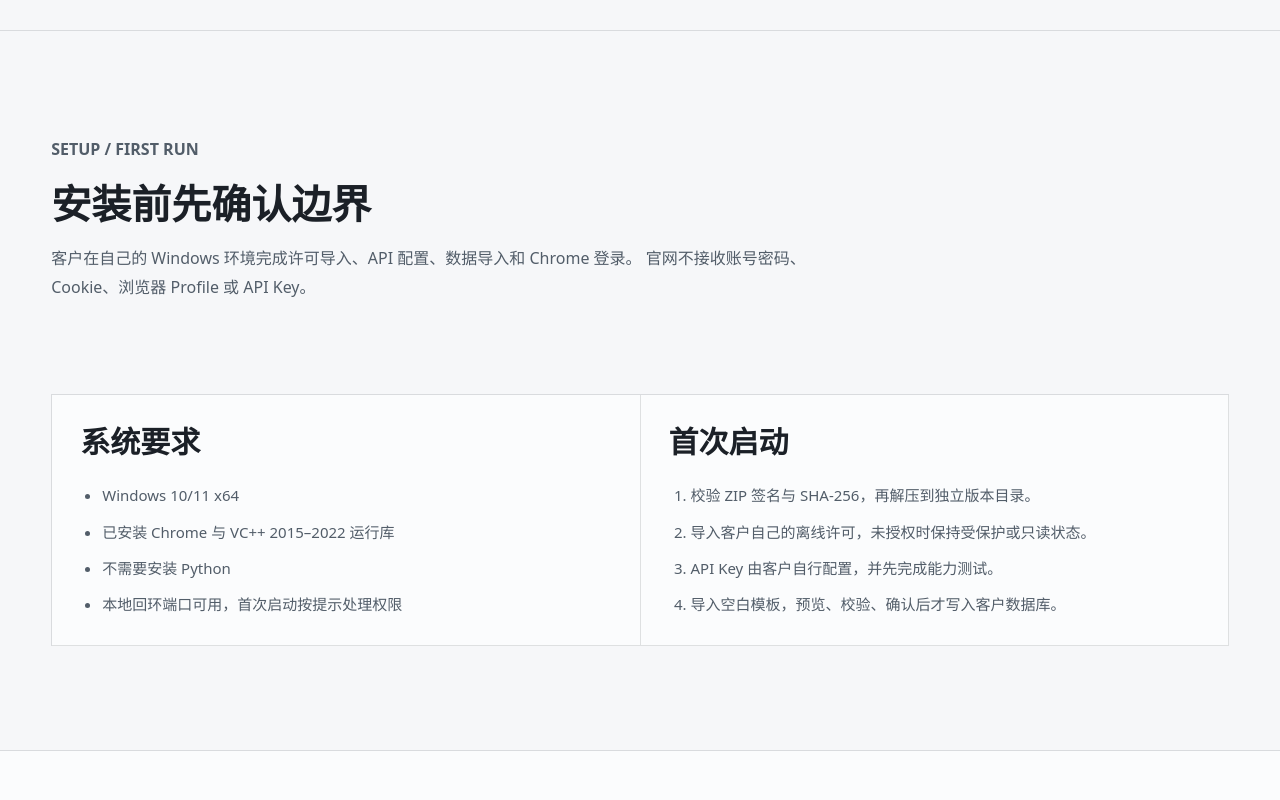
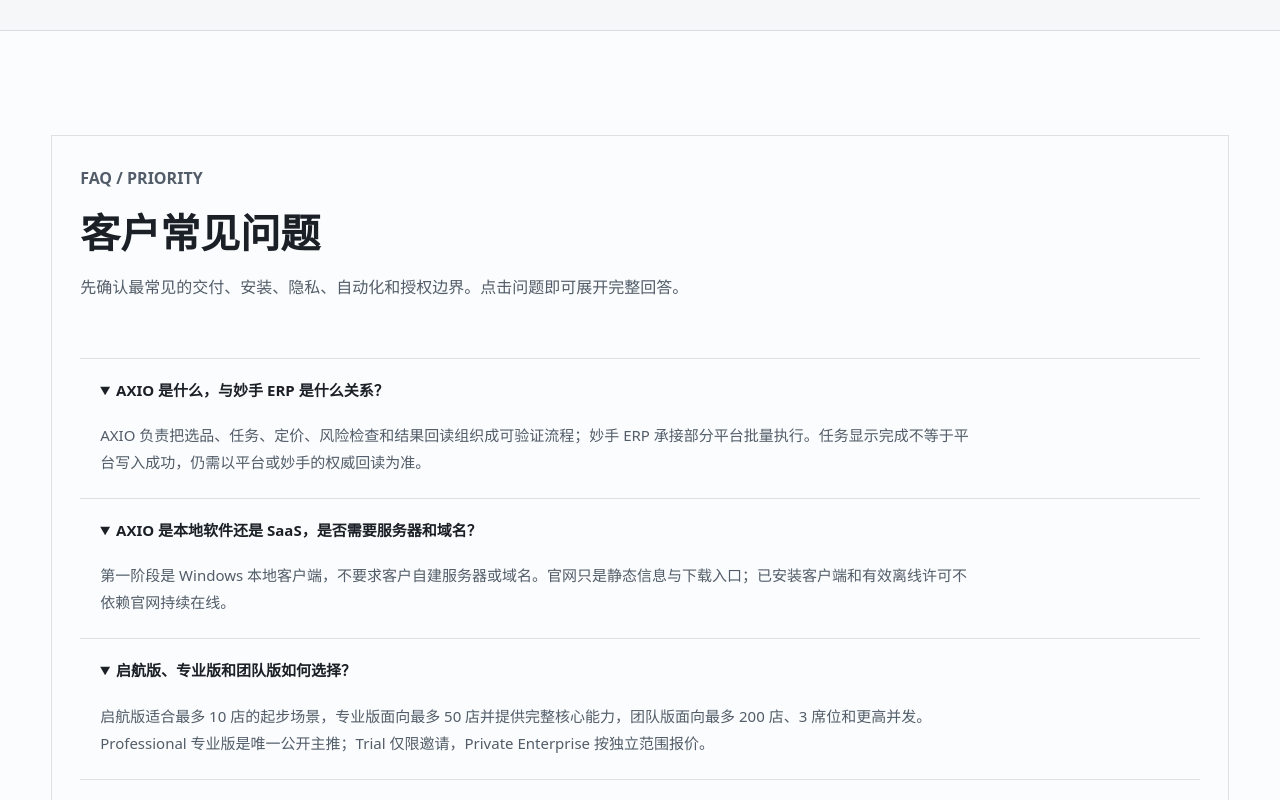
Before and after one commit to NJCN-AXIO/axio-web, a Next.js app: page /download in a window 1280 px wide. Shown: the part 1820-2620 px from the top of the page. Built offline with nearby package versions, Linux system fonts and the light colour scheme.

Commit message:
feat: surface download center faq

```diff
--- a/src/app/(marketing)/download/page.tsx
+++ b/src/app/(marketing)/download/page.tsx
@@ -36,6 +36,9 @@
               配置、空白数据导入和手动升级路径。
               当前不提供账号鉴权下载，也不填写未经验收的真实下载链接。
             </p>
+            <a className="button button--quiet download-faq-jump" href="#faq">
+              查看客户 FAQ
+            </a>
           </div>
           <aside className="marketing-hero__aside">
             <strong>静态官网，链接手动发布</strong>
@@ -68,6 +71,16 @@
             </p>
           </header>
           <WechatContact className="download-wechat-contact" />
+        </div>
+      </section>
+
+      <section
+        className="marketing-section marketing-section--surface"
+        aria-label="客户常见问题"
+        id="faq"
+      >
+        <div className="marketing-section__inner">
+          <FaqList groups={content.faqGroups} />
         </div>
       </section>
 
@@ -149,15 +162,6 @@
         </div>
       </section>
 
-      <section
-        className="marketing-section marketing-section--surface"
-        aria-label="客户常见问题"
-      >
-        <div className="marketing-section__inner">
-          <FaqList groups={content.faqGroups} />
-        </div>
-      </section>
-
       <MarketingCta
         description="如果下载链接尚未发布，请联系 AXIO 获取经过验收的版本信息。"
         title="先确认交付边界，再开始安装"
--- a/src/app/(marketing)/marketing.css
+++ b/src/app/(marketing)/marketing.css
@@ -560,6 +560,10 @@
   font-weight: 750;
 }
 
+.download-faq-jump {
+  margin-top: 20px;
+}
+
 .faq-list,
 .faq-priority,
 .faq-groups,
@@ -573,6 +577,9 @@
 }
 
 .faq-priority {
+  padding: 28px;
+  border: 1px solid var(--border);
+  background: var(--surface);
   gap: 4px;
 }
 
--- a/src/components/marketing/faq-list.tsx
+++ b/src/components/marketing/faq-list.tsx
@@ -1,8 +1,14 @@
 import type { FaqGroup, FaqItem } from "../../content";
 
-function FaqEntry({ item }: { item: FaqItem }) {
+function FaqEntry({
+  item,
+  defaultOpen = false,
+}: {
+  item: FaqItem;
+  defaultOpen?: boolean;
+}) {
   return (
-    <details className="faq-entry">
+    <details className="faq-entry" open={defaultOpen}>
       <summary>{item.question}</summary>
       <p>{item.answer}</p>
     </details>
@@ -25,8 +31,8 @@
           </p>
         </header>
         <div className="faq-list__entries">
-          {priorityItems.map((item) => (
-            <FaqEntry item={item} key={item.question} />
+          {priorityItems.map((item, index) => (
+            <FaqEntry defaultOpen={index < 5} item={item} key={item.question} />
           ))}
         </div>
       </section>
```
Also changed, not shown: 2 other files (tests, documents, lock files or other folders).
